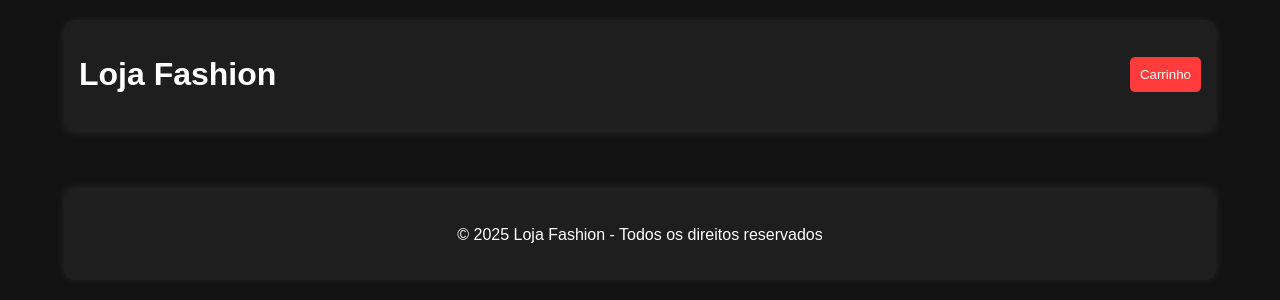
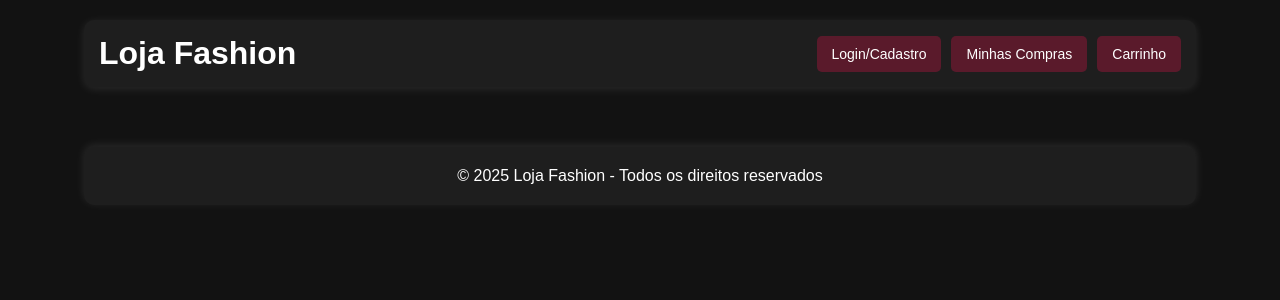
Before and after one commit to jhonvds1/Loja-online, a Flask app: page /home in a window 1280 px wide. Shown: the top 300 px of the page. Run offline with Flask 3, Linux system fonts and the light colour scheme; data that the repository does not hold is empty.

Commit message:
Fazer avaliacao

```diff
--- a/app.py
+++ b/app.py
@@ -26,6 +26,8 @@ class Compra(db.Model):
 class Carrinho(db.Model):
     id_carrinho = db.Column(db.Integer , primary_key = True)
     id_cliente = db.Column(db.Integer , nullable = False)
+
+
 
 class Estoque(db.Model):
     __tablename__ = 'estoque'
@@ -226,6 +228,16 @@ def api_produtos():
         })
     return jsonify(produtos_list)
 
+@app.route('/minhas_compras')
+def minhas_compras():
+    if 'id_cliente' not in session:
+        return redirect(url_for('login'))
+
+    cliente_id = session['id_cliente']
+    compras = Compra.query.filter_by(id_cliente=cliente_id).order_by(Compra.data_compra.desc()).all()
+
+    return render_template('minhas_compras.html', compras=compras)
+
 def register_new_user():
     nome = request.form('nome')
     email = request.form('email')
--- a/templates/home.html
+++ b/templates/home.html
@@ -5,6 +5,13 @@
   <meta name="viewport" content="width=device-width, initial-scale=1.0">
   <title>Loja Fashion</title>
   <style>
+    * {
+      margin: 0;
+      padding: 0;
+      box-sizing: border-box;
+      font-family: 'Arial', sans-serif;
+    }
+
     body {
       font-family: Arial, sans-serif;
       background-color: #121212;
@@ -12,12 +19,14 @@
       margin: 0;
       padding: 0;
     }
+
     .container {
       width: 90%;
       max-width: 1200px;
       margin: auto;
       padding: 20px;
     }
+
     header {
       background: #1e1e1e;
       padding: 15px;
@@ -26,13 +35,37 @@
       align-items: center;
       box-shadow: 0 2px 10px rgba(255, 255, 255, 0.1);
       border-radius: 10px;
+      margin-bottom: 20px;
     }
+
+    .header-buttons {
+      display: flex;
+      gap: 10px;
+    }
+
+    .header-button {
+      padding: 10px 15px;
+      background: #5a1a2b;
+      color: white;
+      border: none;
+      border-radius: 5px;
+      font-size: 14px;
+      cursor: pointer;
+      transition: background 0.3s;
+      text-decoration: none;
+    }
+
+    .header-button:hover {
+      background: #3d0f1b;
+    }
+
     .produtos {
       display: grid;
       grid-template-columns: repeat(auto-fit, minmax(250px, 1fr));
       gap: 20px;
       margin-top: 20px;
     }
+
     .produto {
       background: #1e1e1e;
       padding: 15px;
@@ -44,15 +77,18 @@
       justify-content: space-between;
       height: 100%;
     }
+
     .produto img {
       max-width: 100%;
       height: auto;
       border-radius: 10px;
     }
+
     .produto h2 {
       font-size: 18px;
       margin: 10px 0;
     }
+
     .preco {
       text-align: left;
       font-size: 16px;
@@ -60,6 +96,7 @@
       font-weight: bold;
       margin-top: 10px;
     }
+
     .produto button.adicionar {
       background: #ff3b3b;
       color: white;
@@ -70,12 +107,14 @@
       width: 100%;
       margin-top: 10px;
     }
+
     .quantidade {
       display: flex;
       align-items: center;
       justify-content: center;
       margin-top: 10px;
     }
+
     .quantidade button {
       background: #ff3b3b;
       color: #fff;
@@ -89,6 +128,7 @@
       align-items: center;
       justify-content: center;
     }
+
     .quantidade input {
       width: 50px;
       text-align: center;
@@ -100,6 +140,7 @@
       color: #fff;
       padding: 5px;
     }
+
     footer {
       text-align: center;
       margin-top: 40px;
@@ -114,13 +155,17 @@
   <div class="container">
     <header>
       <h1>Loja Fashion</h1>
-      <button style="background: #ff3b3b; color: white; padding: 10px; border: none; border-radius: 5px; cursor: pointer;">
-        <a href="/carrinho" style="text-decoration: none; color: white;">Carrinho</a>
-      </button>
+      <div class="header-buttons">
+        <a href="/login" class="header-button">Login/Cadastro</a>
+        <a href="/minhas_compras" class="header-button">Minhas Compras</a>
+        <a href="/carrinho" class="header-button">Carrinho</a>
+      </div>
     </header>
+
     <section id="produtos" class="produtos">
       <!-- Os produtos serão inseridos aqui via JavaScript -->
     </section>
+
     <footer>
       <p>&copy; 2025 Loja Fashion - Todos os direitos reservados</p>
     </footer>
```
Also changed, not shown: templates/carrinho.html (+50 -1 lines). Lines whose indentation alone changed are shown as unchanged.
